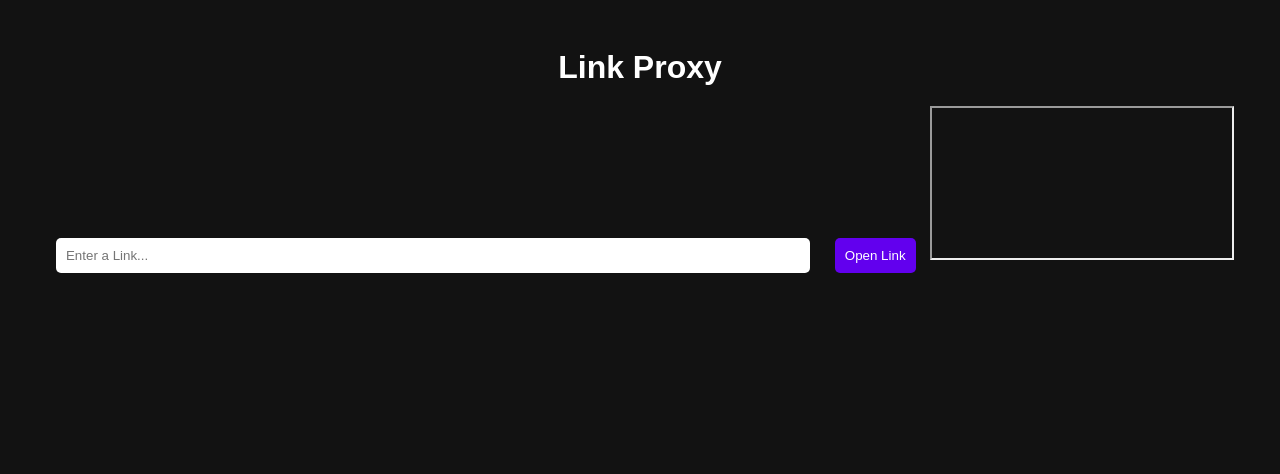
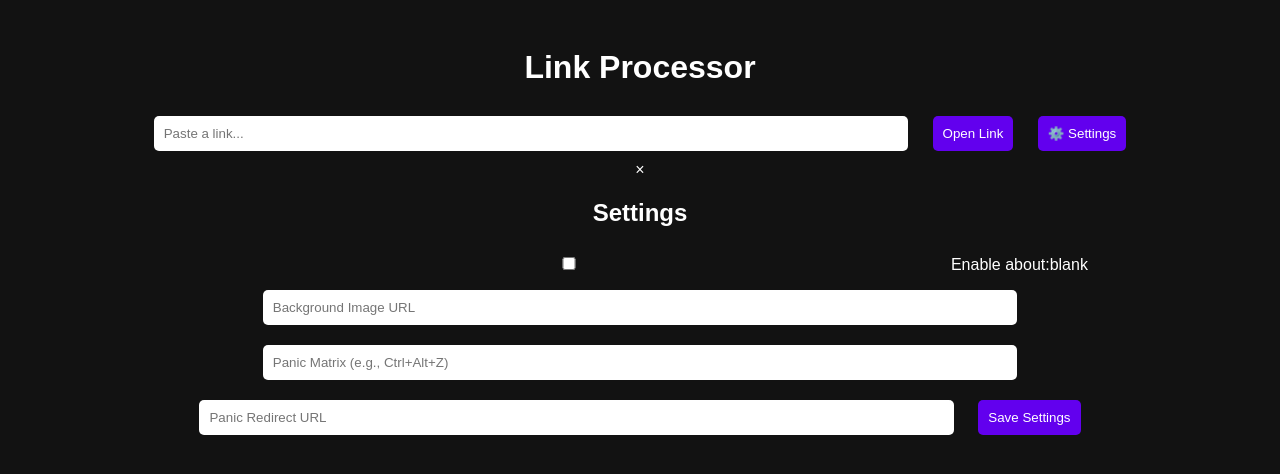
Before and after one commit to Science-Homework/link-proxy, a plain HTML site: page index.html in a window 1280 px wide. Drawn offline with Linux system fonts and the light colour scheme.

Commit message:
Update index.html

```diff
--- a/index.html
+++ b/index.html
@@ -1,16 +1,34 @@
 <!DOCTYPE html>
 <html lang="en">
 <head>
-    <meta charset="UTF-8">
-    <meta name="viewport" content="width=device-width, initial-scale=1.0">
-    <title>Link Proxy</title>
-    <link rel="stylesheet" href="style.css">
+    <meta charset="UTF-8" />
+    <meta name="viewport" content="width=device-width, initial-scale=1.0" />
+    <title>Link Processor</title>
+    <link rel="stylesheet" href="style.css" />
 </head>
 <body>
-    <h1>Link Proxy</h1>
-    <input type="text" id="linkInput" placeholder="Enter a Link..." />
-    <button id="openLink">Open Link</button>
-    <iframe id="resultFrame" sandbox="allow-scripts allow-same-origin"></iframe>
+    <div class="container">
+        <h1>Link Processor</h1>
+        <input type="text" id="linkInput" placeholder="Paste a link..." />
+        <button id="openLink">Open Link</button>
+        <button id="settingsButton">⚙️ Settings</button>
+    </div>
+
+    <!-- SETTINGS MODAL -->
+    <div id="settingsModal" class="modal">
+        <div class="modal-content">
+            <span id="closeSettings" class="close">&times;</span>
+            <h2>Settings</h2>
+            <label>
+                <input type="checkbox" id="enableAboutBlank" />
+                Enable about:blank
+            </label>
+            <input type="text" id="backgroundImage" placeholder="Background Image URL" />
+            <input type="text" id="panicMatrix" placeholder="Panic Matrix (e.g., Ctrl+Alt+Z)" />
+            <input type="text" id="panicRedirect" placeholder="Panic Redirect URL" />
+            <button id="saveSettings">Save Settings</button>
+        </div>
+    </div>
 
     <script src="script.js"></script>
 </body>
```
